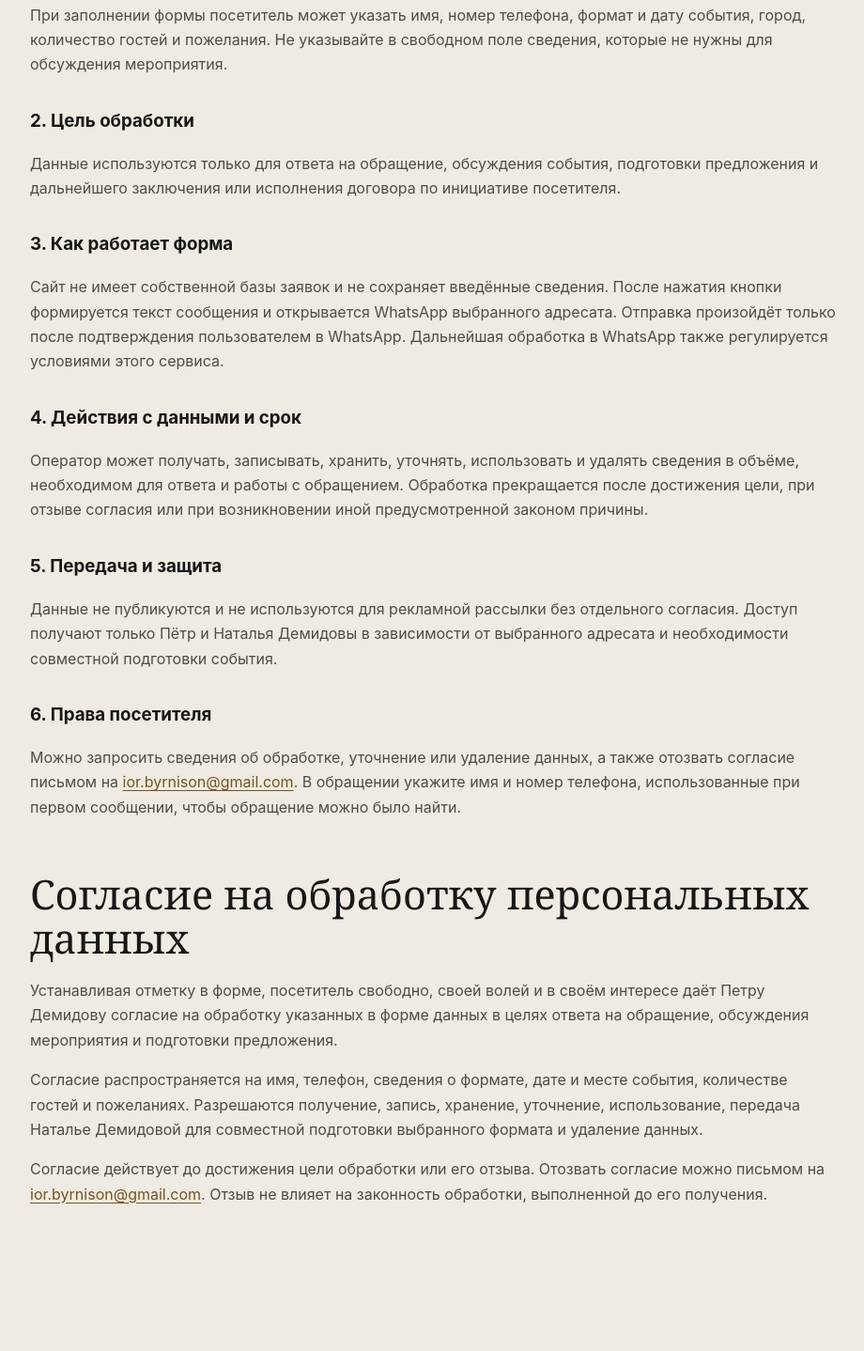
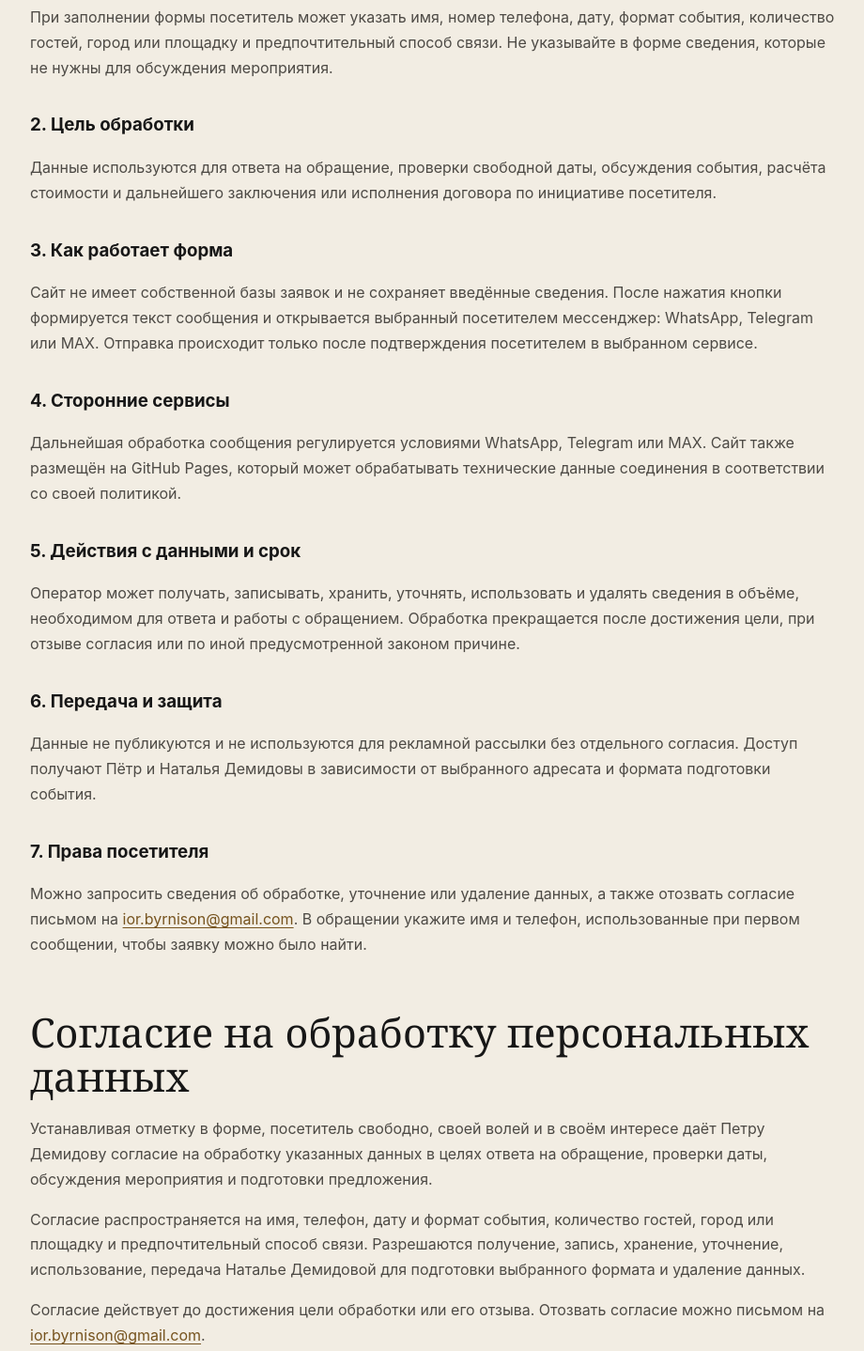
Before and after one commit to PeterDemidov/demidovs-event, a plain HTML site: page privacy/index.html in a window 1280 px wide. Shown: the part 705-2143 px from the top of the page at 94% size, without its empty margins (178-1098 px from the left). Before the commit the page ends 2095 px from the top, so only its background shows below. Drawn offline with Linux system fonts and the light colour scheme.

Commit message:
Обновить политику обработки данных

```diff
--- a/privacy/index.html
+++ b/privacy/index.html
@@ -3,41 +3,49 @@
 <head>
   <meta charset="utf-8">
   <meta name="viewport" content="width=device-width,initial-scale=1">
-  <base href="/demidovs-event/">
-  <title>Персональные данные - Демидовы</title>
-  <meta name="description" content="Политика обработки персональных данных и согласие посетителя сайта.">
+  <title>Персональные данные — Пётр и Наталья Демидовы</title>
+  <meta name="description" content="Политика обработки персональных данных и согласие посетителя сайта Петра и Натальи Демидовых.">
+  <meta name="robots" content="noindex,follow">
   <style>
-    *{box-sizing:border-box}html{scroll-behavior:smooth}body{margin:0;background:#efebe2;color:#171717;font:16px/1.65 -apple-system,BlinkMacSystemFont,"Segoe UI",Arial,sans-serif;-webkit-font-smoothing:antialiased}.legal-shell{width:calc(100% - 32px);max-width:860px;margin:auto;padding:48px 0 90px}.legal-back{display:inline-block;margin-bottom:48px;color:#76531e;text-decoration:none;border-bottom:1px solid #76531e66}.legal-page h1{margin:0;font:500 clamp(2.5rem,7vw,5.2rem)/.98 Georgia,serif;letter-spacing:-.045em}.legal-page h2{margin:56px 0 18px;font:400 clamp(1.8rem,4vw,2.7rem)/1.1 Georgia,serif}.legal-page h3{margin:32px 0 10px}.legal-page p,.legal-page li{color:#4d4c48}.legal-page section{scroll-margin-top:24px}.legal-meta{margin:20px 0 42px;color:#77746d}.legal-card{padding:24px;border:1px solid #17171726;border-radius:16px;background:#fff8}.legal-page a{color:#76531e;text-underline-offset:3px}@media(max-width:520px){.legal-shell{padding-top:28px}.legal-back{margin-bottom:34px}}
+    *{box-sizing:border-box}html{scroll-behavior:smooth}body{margin:0;background:#f2ede3;color:#171717;font:16px/1.68 -apple-system,BlinkMacSystemFont,"Segoe UI",Arial,sans-serif;-webkit-font-smoothing:antialiased}.shell{width:min(860px,calc(100% - 32px));margin:auto;padding:48px 0 90px}.back{display:inline-block;margin-bottom:48px;color:#76531e;border-bottom:1px solid #76531e66;text-decoration:none}h1{margin:0;font:500 clamp(2.6rem,7vw,5.3rem)/.96 Georgia,serif;letter-spacing:-.045em}h2{margin:56px 0 18px;font:500 clamp(1.8rem,4vw,2.7rem)/1.1 Georgia,serif}h3{margin:32px 0 10px}p,li{color:#4d4a45}section{scroll-margin-top:24px}.meta{margin:20px 0 42px;color:#77726a}.card{padding:24px;border:1px solid #17171726;border-radius:18px;background:#fff8}.card a,a{color:#76531e;text-underline-offset:3px}@media(max-width:520px){.shell{padding-top:28px}.back{margin-bottom:34px}}
   </style>
 </head>
-<body class="legal-page">
-  <main class="legal-shell">
-    <a class="legal-back" href="./">Вернуться на сайт</a>
+<body>
+  <main class="shell">
+    <a class="back" href="../">Вернуться на сайт</a>
     <h1>Персональные данные</h1>
-    <p class="legal-meta">Редакция от 1 октября 2026 года</p>
-    <div class="legal-card"><strong>Оператор:</strong> Пётр Демидов, физическое лицо<br><strong>Контакт:</strong> <a href="mailto:ior.byrnison@gmail.com">ior.byrnison@gmail.com</a>, <a href="tel:+79260676601">+7 926 067-66-01</a></div>
+    <p class="meta">Редакция от 2 октября 2026 года</p>
+    <div class="card"><strong>Оператор:</strong> Пётр Демидов, физическое лицо<br><strong>Контакт:</strong> <a href="mailto:ior.byrnison@gmail.com">ior.byrnison@gmail.com</a>, <a href="tel:+79260676601">+7 926 067-66-01</a></div>
 
     <section id="privacy">
       <h2>Политика обработки персональных данных</h2>
       <h3>1. Какие данные используются</h3>
-      <p>При заполнении формы посетитель может указать имя, номер телефона, формат и дату события, город, количество гостей и пожелания. Не указывайте в свободном поле сведения, которые не нужны для обсуждения мероприятия.</p>
+      <p>При заполнении формы посетитель может указать имя, номер телефона, дату, формат события, количество гостей, город или площадку и предпочтительный способ связи. Не указывайте в форме сведения, которые не нужны для обсуждения мероприятия.</p>
+
       <h3>2. Цель обработки</h3>
-      <p>Данные используются только для ответа на обращение, обсуждения события, подготовки предложения и дальнейшего заключения или исполнения договора по инициативе посетителя.</p>
+      <p>Данные используются для ответа на обращение, проверки свободной даты, обсуждения события, расчёта стоимости и дальнейшего заключения или исполнения договора по инициативе посетителя.</p>
+
       <h3>3. Как работает форма</h3>
-      <p>Сайт не имеет собственной базы заявок и не сохраняет введённые сведения. После нажатия кнопки формируется текст сообщения и открывается WhatsApp выбранного адресата. Отправка произойдёт только после подтверждения пользователем в WhatsApp. Дальнейшая обработка в WhatsApp также регулируется условиями этого сервиса.</p>
-      <h3>4. Действия с данными и срок</h3>
-      <p>Оператор может получать, записывать, хранить, уточнять, использовать и удалять сведения в объёме, необходимом для ответа и работы с обращением. Обработка прекращается после достижения цели, при отзыве согласия или при возникновении иной предусмотренной законом причины.</p>
-      <h3>5. Передача и защита</h3>
-      <p>Данные не публикуются и не используются для рекламной рассылки без отдельного согласия. Доступ получают только Пётр и Наталья Демидовы в зависимости от выбранного адресата и необходимости совместной подготовки события.</p>
-      <h3>6. Права посетителя</h3>
-      <p>Можно запросить сведения об обработке, уточнение или удаление данных, а также отозвать согласие письмом на <a href="mailto:ior.byrnison@gmail.com">ior.byrnison@gmail.com</a>. В обращении укажите имя и номер телефона, использованные при первом сообщении, чтобы обращение можно было найти.</p>
+      <p>Сайт не имеет собственной базы заявок и не сохраняет введённые сведения. После нажатия кнопки формируется текст сообщения и открывается выбранный посетителем мессенджер: WhatsApp, Telegram или MAX. Отправка происходит только после подтверждения посетителем в выбранном сервисе.</p>
+
+      <h3>4. Сторонние сервисы</h3>
+      <p>Дальнейшая обработка сообщения регулируется условиями WhatsApp, Telegram или MAX. Сайт также размещён на GitHub Pages, который может обрабатывать технические данные соединения в соответствии со своей политикой.</p>
+
+      <h3>5. Действия с данными и срок</h3>
+      <p>Оператор может получать, записывать, хранить, уточнять, использовать и удалять сведения в объёме, необходимом для ответа и работы с обращением. Обработка прекращается после достижения цели, при отзыве согласия или по иной предусмотренной законом причине.</p>
+
+      <h3>6. Передача и защита</h3>
+      <p>Данные не публикуются и не используются для рекламной рассылки без отдельного согласия. Доступ получают Пётр и Наталья Демидовы в зависимости от выбранного адресата и формата подготовки события.</p>
+
+      <h3>7. Права посетителя</h3>
+      <p>Можно запросить сведения об обработке, уточнение или удаление данных, а также отозвать согласие письмом на <a href="mailto:ior.byrnison@gmail.com">ior.byrnison@gmail.com</a>. В обращении укажите имя и телефон, использованные при первом сообщении, чтобы заявку можно было найти.</p>
     </section>
 
     <section id="consent">
       <h2>Согласие на обработку персональных данных</h2>
-      <p>Устанавливая отметку в форме, посетитель свободно, своей волей и в своём интересе даёт Петру Демидову согласие на обработку указанных в форме данных в целях ответа на обращение, обсуждения мероприятия и подготовки предложения.</p>
-      <p>Согласие распространяется на имя, телефон, сведения о формате, дате и месте события, количестве гостей и пожеланиях. Разрешаются получение, запись, хранение, уточнение, использование, передача Наталье Демидовой для совместной подготовки выбранного формата и удаление данных.</p>
-      <p>Согласие действует до достижения цели обработки или его отзыва. Отозвать согласие можно письмом на <a href="mailto:ior.byrnison@gmail.com">ior.byrnison@gmail.com</a>. Отзыв не влияет на законность обработки, выполненной до его получения.</p>
+      <p>Устанавливая отметку в форме, посетитель свободно, своей волей и в своём интересе даёт Петру Демидову согласие на обработку указанных данных в целях ответа на обращение, проверки даты, обсуждения мероприятия и подготовки предложения.</p>
+      <p>Согласие распространяется на имя, телефон, дату и формат события, количество гостей, город или площадку и предпочтительный способ связи. Разрешаются получение, запись, хранение, уточнение, использование, передача Наталье Демидовой для подготовки выбранного формата и удаление данных.</p>
+      <p>Согласие действует до достижения цели обработки или его отзыва. Отозвать согласие можно письмом на <a href="mailto:ior.byrnison@gmail.com">ior.byrnison@gmail.com</a>.</p>
     </section>
   </main>
 </body>
```
